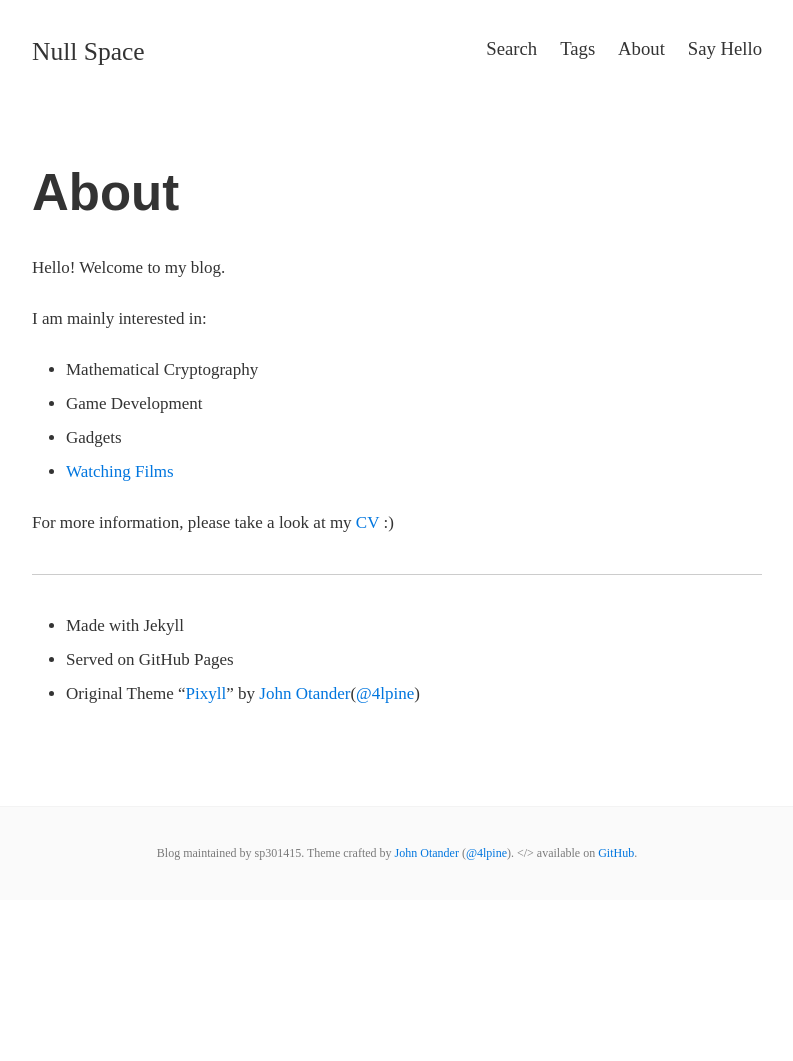
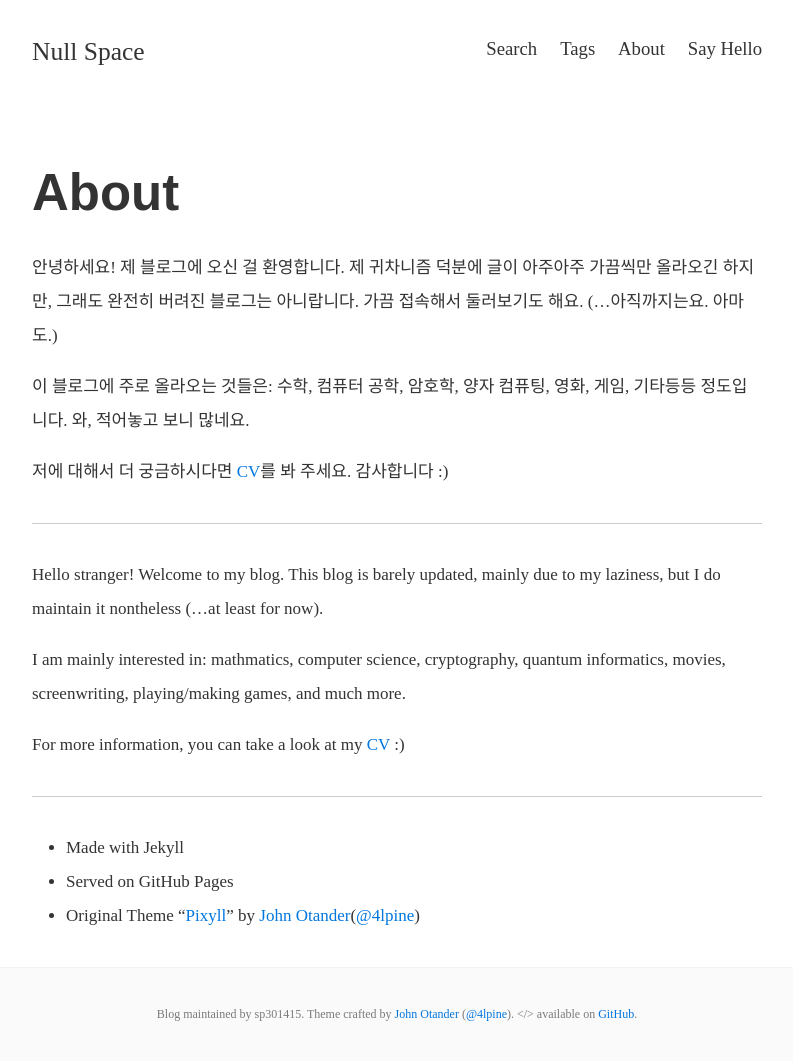
Before and after one commit to sp301415/sp301415.github.io, a Jekyll site: the page built from about.md, in a window 1280 px wide. Shown: the whole page, without its empty margins (243-1036 px from the left). Built offline with Jekyll 4.4.1, drawn with Linux system fonts in a browser that asks for light colours; nearby versions of some CDN libraries; comment, search, counter and statistics services are not loaded; before the commit the page ends 900 px from its top, so only the background shows below that.

Commit message:
About & CV 업데이트

```diff
--- a/about.md
+++ b/about.md
@@ -4,15 +4,19 @@ title: About
 permalink: /about/
 ---
 
-Hello! Welcome to my blog.
+안녕하세요! 제 블로그에 오신 걸 환영합니다. 제 귀차니즘 덕분에 글이 아주아주 가끔씩만 올라오긴 하지만, 그래도 완전히 버려진 블로그는 아니랍니다. 가끔 접속해서 둘러보기도 해요. (...아직까지는요. 아마도.)
 
-I am mainly interested in:
-- Mathematical Cryptography
-- Game Development
-- Gadgets
-- [Watching Films](https://letterboxd.com/sp301415/)
+이 블로그에 주로 올라오는 것들은: 수학, 컴퓨터 공학, 암호학, 양자 컴퓨팅, 영화, 게임, 기타등등 정도입니다. 와, 적어놓고 보니 많네요.
 
-For more information, please take a look at my [CV](/files/CV.pdf) :)
+저에 대해서 더 궁금하시다면 [CV](/files/CV.pdf)를 봐 주세요. 감사합니다 :)
+
+---
+
+Hello stranger! Welcome to my blog. This blog is barely updated, mainly due to my laziness, but I do maintain it nontheless (...at least for now).
+
+I am mainly interested in: mathmatics, computer science, cryptography, quantum informatics, movies, screenwriting, playing/making games, and much more.
+
+For more information, you can take a look at my [CV](/files/CV.pdf) :)
 
 ---
 - Made with Jekyll
```
Also changed, not shown: 1 other file.
